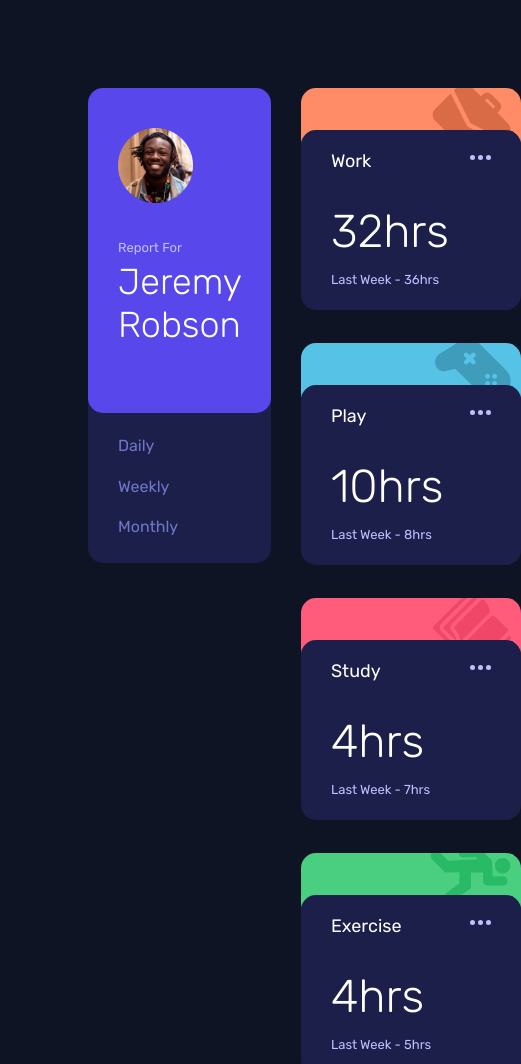
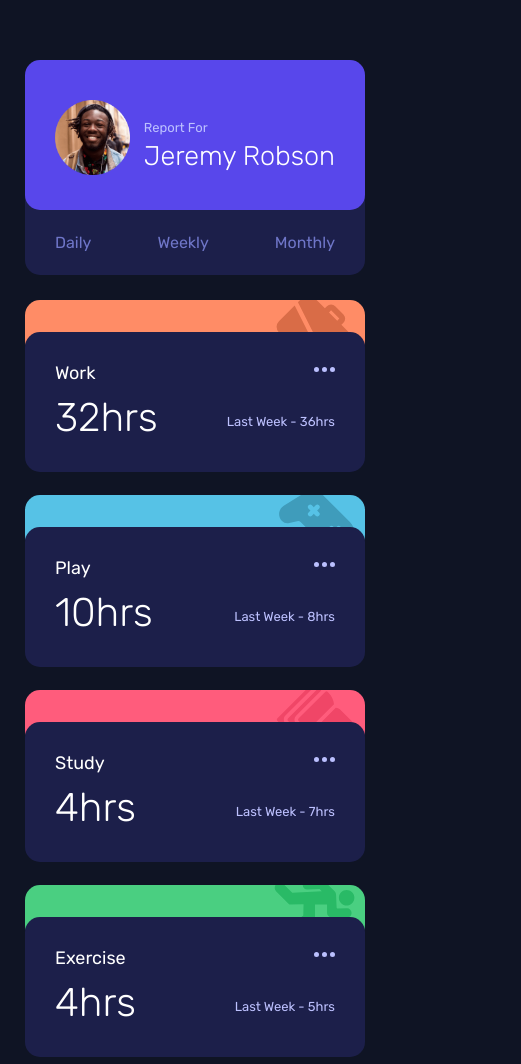
Before and after one commit to FreddieCodes/time_tracking_dashboard, a website: page index.html in a window 390 px wide. Shown: the top 1064 px of the page, 521 px wide, since content can reach past the window. Drawn offline with Linux system fonts and the light colour scheme.

Commit message:
mobile first styling added, desktop styles move to media breakpoint

```diff
--- a/styles/main.css
+++ b/styles/main.css
@@ -1,3 +1,185 @@
+body {
+  font-family: 'Rubik', sans-serif;
+  background-color: hsl(226, 43%, 10%);
+  font-weight: 400;
+}
+
+p {
+  font-size: 13px;
+  font-weight: 400;
+  margin-bottom: 5px;
+  color: hsl(236, 100%, 87%);
+}
+
+.section {
+  margin-top: 50px;
+  padding: 10px;
+}
+
+.container {
+  display: flex;
+  flex-direction: column;
+  align-items: center;
+  height: 500px;
+  margin: 0 auto;
+  max-width: 100vw;
+}
+
+/* overlap */
+.overlap {
+  z-index: 1;
+}
+
+/* user section */
+
+.user-wrapper {
+  width: 340px;
+}
+
+.user-top {
+  position: relative;
+  background-color: hsl(246, 80%, 60%);
+  height: 150px;
+  border-radius: 15px;
+}
+
+.user-bottom {
+  position: relative;
+  bottom: 25px;
+  background-color: hsl(235, 46%, 20%);
+  height: 90px;
+  border-radius: 15px;
+}
+
+.img-section {
+  margin: 20px 0;
+  width: 75px;
+}
+
+.profile-img {
+  width: inherit;
+}
+
+.profile-container {
+  display: flex;
+  padding: 20px 30px;
+  color: white;
+  font-weight: 300;
+  justify-content: space-between;
+  align-items: center;
+}
+
+.user-name {
+  font-size: 27px;
+}
+
+.text-container {
+  position: relative;
+  display: flex;
+  justify-content: space-between;
+  top: 28px;
+  padding: 20px 30px;
+  color: hsl(235, 45%, 61%);
+}
+
+/* Dashboard */
+.dashboard-wrapper {
+  display: flex;
+  direction: column;
+  flex-wrap: wrap;
+  justify-content: space-between;
+  height: 300px;
+  width: 340px;
+}
+
+.dashboard-item-wrapper {
+  width: 340px;
+}
+
+.dash-top {
+  position: relative;
+  height: 55px;
+  background-color: hsl(15, 100%, 70%);
+  overflow: hidden;
+  border-radius: 15px;
+}
+
+.icon {
+  position: absolute;
+  right: 10px;
+  top: -5px;
+}
+
+.dash-bottom {
+  position: relative;
+  bottom: 23px;
+  background-color: hsl(235, 46%, 20%);
+  height: 140px;
+  border-radius: 15px;
+}
+
+.info-container {
+  display: flex;
+  flex-direction: column;
+  padding: 30px 30px;
+  color: white;
+}
+
+.activity-bar {
+  display: flex;
+  justify-content: space-between;
+  padding-bottom: 10px;
+}
+
+.activity-hours {
+  display: flex;
+  justify-content: space-between;
+  align-items: center;
+}
+
+.activity-name {
+  font-size: 18px;
+}
+
+.icon-options {
+  position: absolute;
+  right: 30px;
+  top: 25px;
+}
+
+.hours-large {
+  font-size: 40px;
+  font-weight: 300;
+}
+
+/* activities */
+.work {
+  background-color: hsl(15, 100%, 70%);
+}
+
+.play {
+  background-color: hsl(195, 74%, 62%);
+}
+
+.study {
+  background-color: hsl(348, 100%, 68%);
+
+}
+
+.exercise {
+  background-color: hsl(145, 58%, 55%);
+}
+
+.social {
+  background-color: hsl(264, 64%, 52%);
+}
+
+.self-care {
+  background-color: hsl(43, 84%, 65%);
+}
+
+
+@media only screen and (min-width: 768px) {
   body {
     font-family: 'Rubik', sans-serif;
     background-color: hsl(226, 43%, 10%);
@@ -17,6 +199,8 @@ p {
 
   .container {
     display: flex;
+    flex-direction: row;
+    align-items: normal;
     height: 500px;
     margin: 0 auto;
     max-width: 1000px;
@@ -64,6 +248,7 @@ p {
     padding: 20px 30px;
     color: white;
     font-weight: 300;
+    align-items: normal;
   }
 
   .user-name {
@@ -130,6 +315,11 @@ p {
     padding-bottom: 32px;
   }
 
+  .activity-hours {
+    display: block;
+  }
+
+
   .activity-name {
     font-size: 18px;
   }
@@ -170,3 +360,5 @@ p {
   .self-care {
     background-color: hsl(43, 84%, 65%);
   }
+
+}
```
Lines whose indentation alone changed are shown as unchanged.
